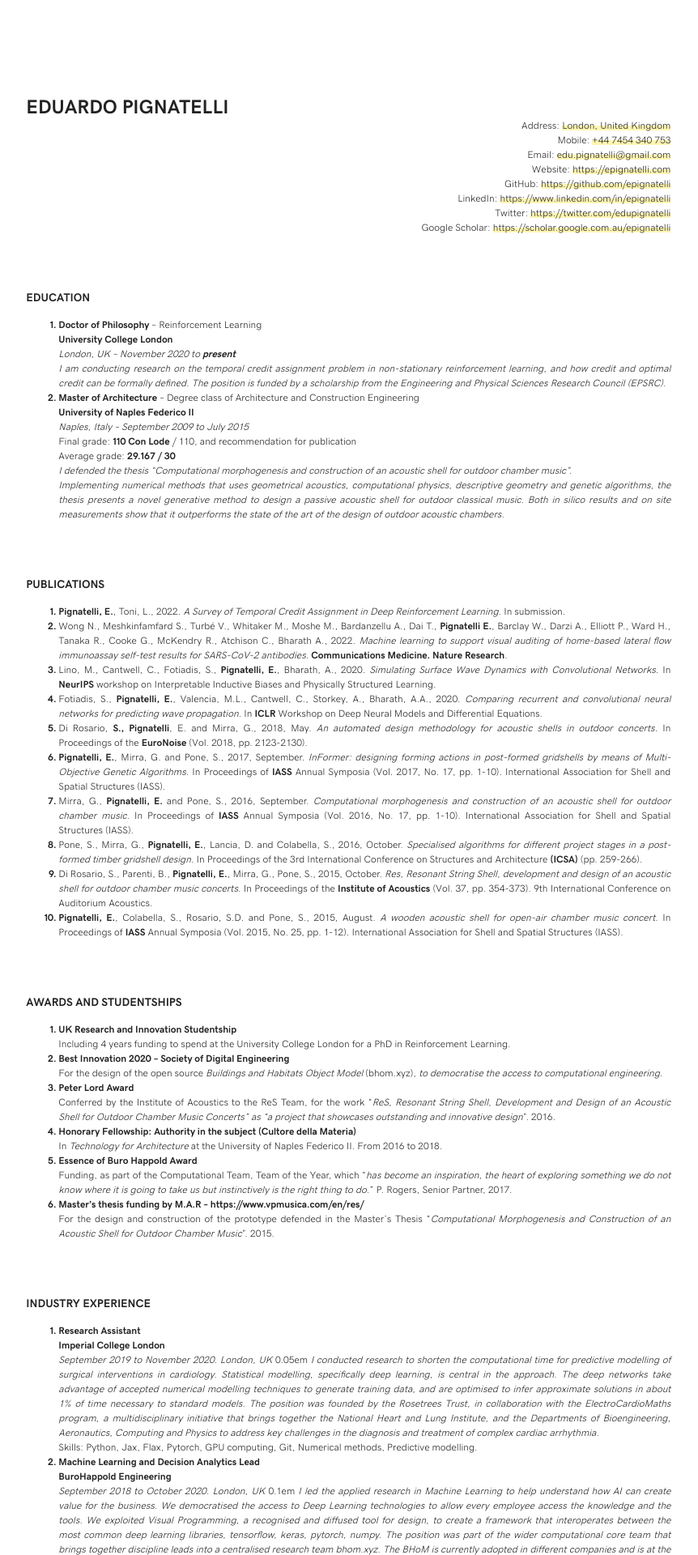
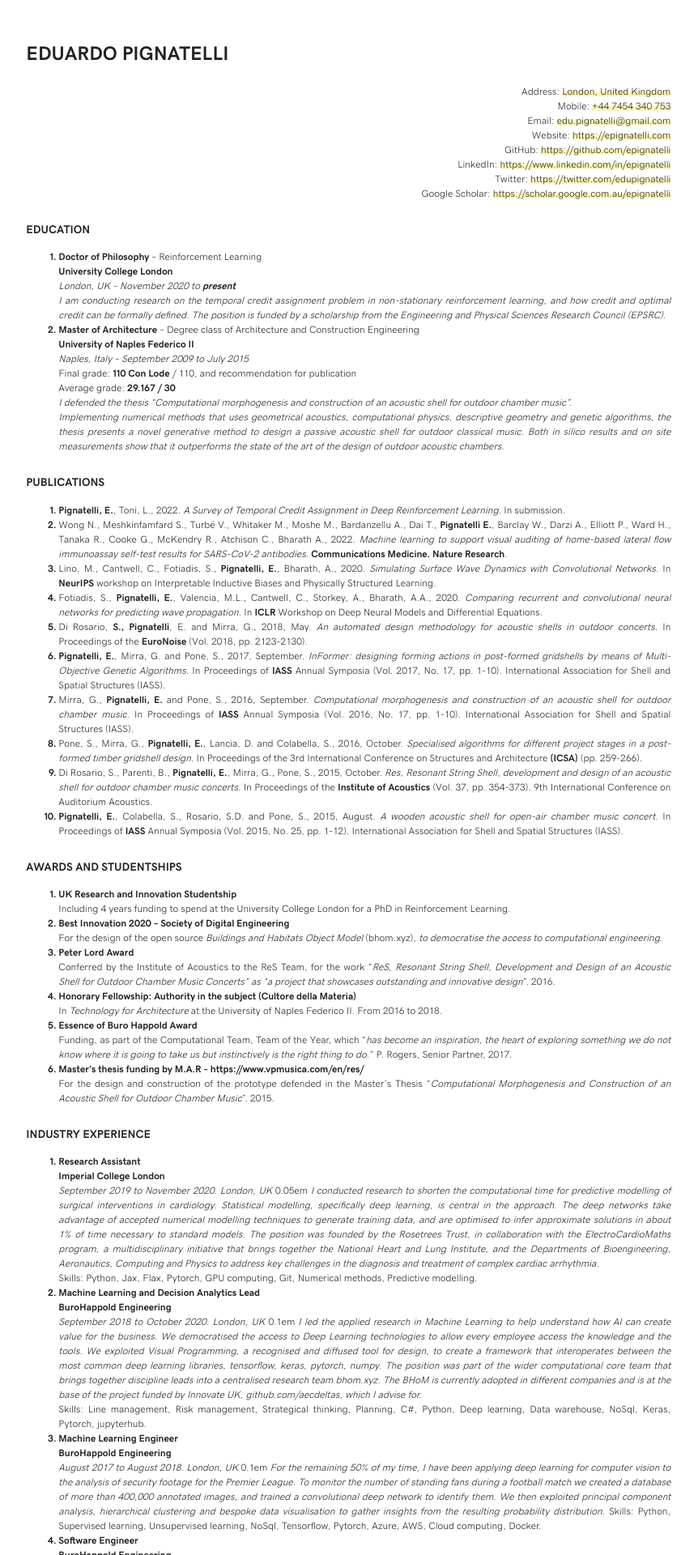
Before and after one commit to epignatelli/epignatelli.github.io, a Jekyll site: the page built from cv.html, in a window 1280 px wide. Shown: the top 1920 px of the page at 81% size, without its empty margins (159-1021 px from the left). Built offline with Jekyll 4.4.1, drawn with Linux system fonts in a browser that asks for light colours; nearby versions of some CDN libraries.

Commit message:
adapt mobile

```diff
--- a/_sass/_main.scss
+++ b/_sass/_main.scss
@@ -125,18 +125,22 @@ hr {
   height: 10%;
   margin: 5% 0 0;
 }
-h1.unnumbered, h2.unnumbered {
-  direction: ltr;
-  font-weight: bold;
-  margin-top: 5em;
-  @extend .left;
-}
 section {
   @extend .col;
   @extend .col-9-of-12;
   @extend .push-2-of-12;
   @extend .col-s-4-of-4;
   @extend .s-un-push;
+}
+h1.unnumbered, h2.unnumbered {
+  direction: ltr;
+  font-weight: bold;
+  margin-top: 2em;
+  @extend .left;
+}
+section > h2{
+  font-size:x-large;
+  margin-bottom: 1em;
 }
 ::marker {
   @extend p;
@@ -145,9 +149,6 @@ section {
 #eduardo-pignatelli {
   margin-top: 5%;
   direction: rtl;
-}
-section > h2{
-  font-size:x-large;
 }
 // margins
 .push-right {
```
